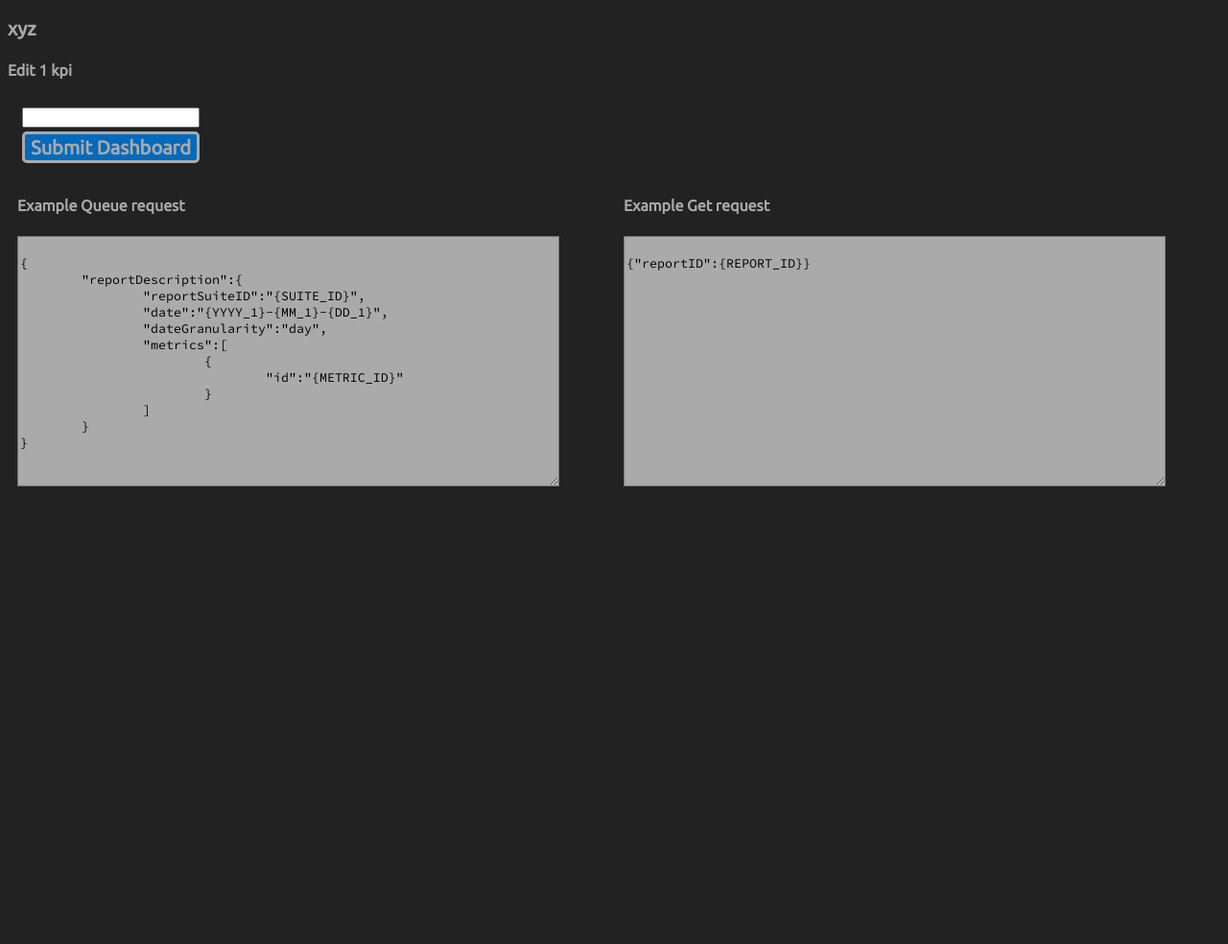
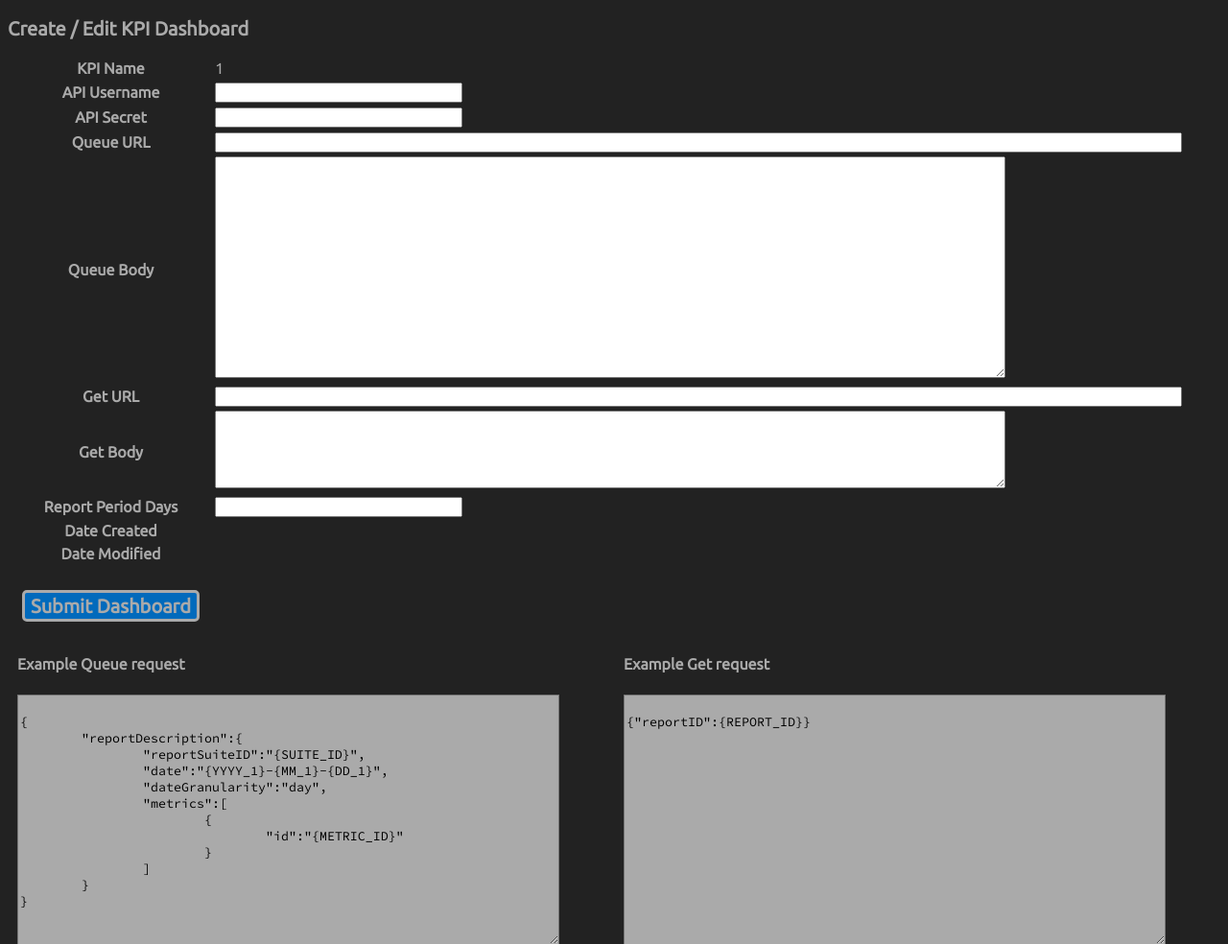
Before and after one commit to Qarj/kpi-dashboard, a Django app: page /summary/edit/1/ in a window 1280 px wide. Shown: the top 984 px of the page at 96% size. Before the commit the page ends 507 px from the top, so only its background shows below. Run offline with Django 3.2, Linux system fonts and the light colour scheme.

Commit message:
form done for new kpi dashboard

```diff
--- a/kpi/summary/forms.py
+++ b/kpi/summary/forms.py
@@ -2,3 +2,9 @@ from django import forms
 
 class EditForm(forms.Form):
     username = forms.CharField(widget=forms.TextInput)
+    secret = forms.CharField(widget=forms.TextInput)
+    queue_url = forms.CharField(widget=forms.TextInput)
+    queue_body = forms.CharField(widget=forms.Textarea)
+    get_url = forms.CharField(widget=forms.TextInput)
+    get_body = forms.CharField(widget=forms.Textarea)
+    report_period_days = forms.CharField(widget=forms.TextInput)
--- a/kpi/summary/static/summary/style.css
+++ b/kpi/summary/static/summary/style.css
@@ -142,6 +142,14 @@ table {
 	line-height: 25px;
 }
 
+.narrow-input {
+    width:  250px;
+}
+
+.wide-input {
+    width:  1000px;
+}
+
 .row {
     display: flex;
 }
--- a/kpi/summary/templates/summary/edit.html
+++ b/kpi/summary/templates/summary/edit.html
@@ -3,19 +3,85 @@
 {% block content %}
 
     <h2>{{ page_heading }}</h2>
-    <h4>Edit {{ kpi_name }} kpi</h4>
 
     <form action="{% url 'summary:edit' kpi_name %}" method="post">
         <table id="dashboard_table">
             <tr>
                 <th>
-                    <label for="id_username"></label>
+                    <label>KPI Name</label>
                 </th>
+                <td>{{ kpi_name }}</td>
             </tr>
             <tr>
+                <th>
+                    <label for="id_username">API Username</label>
+                </th>
                 <td>
-                    <input type="text" class="oneline" name="username" id="id_username" />
+                    <input type="text" class="narrow-input" name="username" id="id_username" maxlength="50" />
                 </td>
+            </tr>
+            <tr>
+                <th>
+                    <label for="id_username">API Secret</label>
+                </th>
+                <td>
+                    <input type="text" class="narrow-input" name="secret" id="id_secret" maxlength="50" />
+                </td>
+            </tr>
+            <tr>
+                <th>
+                    <label for="id_queue_url">Queue URL</label>
+                </th>
+                <td>
+                    <input type="text" class="wide-input" name="queue_url" id="id_queue_url" maxlength="200" />
+                </td>
+            </tr>
+            <tr>
+                <th>
+                    <label for="id_queue_body">Queue Body</label>
+                </th>
+                <td>
+                    <textarea name="queue_body" id="id_queue_body" maxlength="2000" cols="100" rows="15" ></textarea>
+                </td>
+            </tr>
+            <tr>
+                <th>
+                    <label for="id_queue_url">Get URL</label>
+                </th>
+                <td>
+                    <input type="text" class="wide-input" name="get_url" id="id_get_url" maxlength="200" />
+                </td>
+            </tr>
+            <tr>
+                <th>
+                    <label for="id_get_body">Get Body</label>
+                </th>
+                <td>
+                    <textarea name="get_body" id="id_get_body" maxlength="2000" cols="100" rows="5" ></textarea>
+                </td>
+            </tr>
+            <tr>
+                <th>
+                    <label for="id_report_period_days">Report Period Days</label>
+                </th>
+                <td>
+                    <input type="number" min="5" max="31" class="narrow-input" name="report_period_days" id="id_report_period_days" />
+                </td>
+            </tr>
+            <tr>
+                <th>
+                    <label for="id_date_created">Date Created</label>
+                </th>
+                <td id="id_date_created"></td>
+            </tr>
+            <tr>
+                <th>
+                    <label for="id_date_modified">Date Modified</label>
+                </th>
+                <td id="id_date_modified"></td>
+            </tr>
+            <tr>
+                <td><br/></td>
             </tr>
             <tr>
                 <td>
--- a/kpi/summary/views.py
+++ b/kpi/summary/views.py
@@ -54,8 +54,8 @@ def edit(request, kpi):
         return HttpResponse('Only get supported for the moment')
 
     form = EditForm()
-    page_title = 'abcd'
-    page_heading = 'xyz'
+    page_title = 'Edit ' + kpi
+    page_heading = 'Create / Edit KPI Dashboard'
     kpi_name = kpi
 
 
```
Also changed, not shown: kpi/summary/tests.py (+64 -11 lines).
